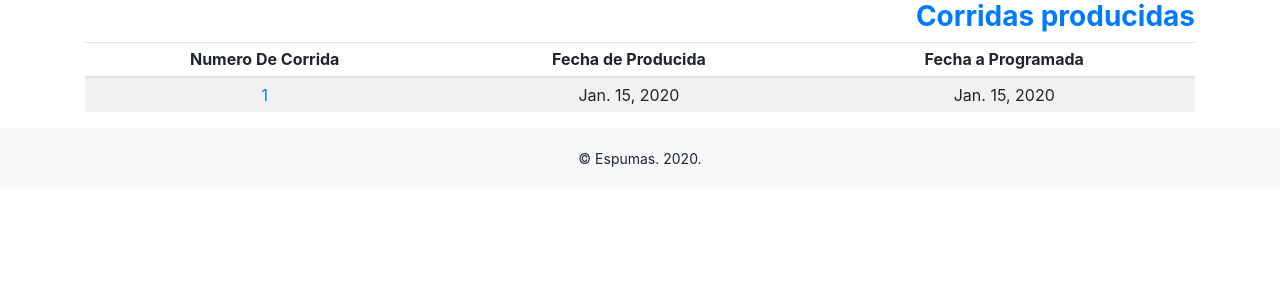
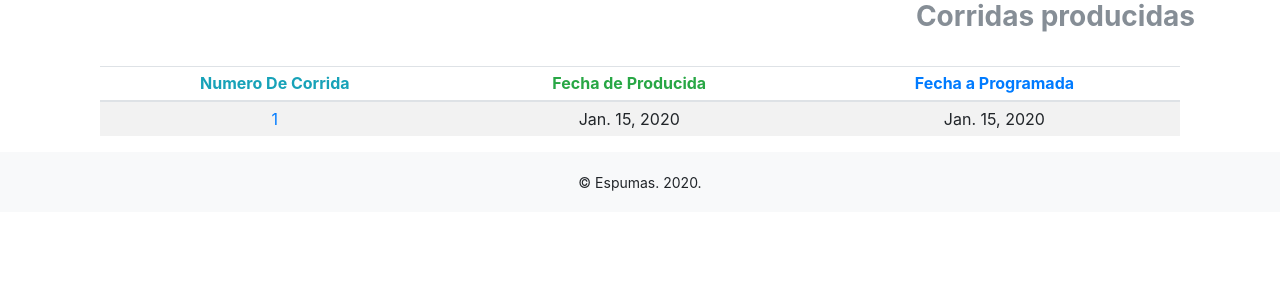
Before and after one commit to Alvarogarcia91/karmaprodv5, a Django app: template corrida/templates/ordenes/corridas_producidas.html in a window 1280 px wide. Shown: the part 129-429 px from the top of the page. Run offline with Django 3.2, Linux system fonts and the light colour scheme; the template is opened without the code that fills it: most values are stand-ins (such as "Sample title", 1, 10 or a date in 2020); some libraries are stand-ins or nearby versions.

Commit message:
moded aliment on code , added styles

```diff
--- a/corrida/templates/ordenes/corridas_producidas.html
+++ b/corrida/templates/ordenes/corridas_producidas.html
@@ -1,38 +1,27 @@
 {% extends "base.html" %}
 {% block content %}
-
-<h3 class="text-primary text-right" > <b>Corridas producidas </b>  </h3>
-
-
-    <div class="container">
-
-    </div>
-
+<h3 class="text-secondary text-right" > <b>Corridas producidas </b>  </h3>
+<br>
+<div class="container">
     <table class="table table-striped table-sm">
             <thead>
               <tr>
-                <th class="text-center align-middle" > Numero De Corrida </th>
-                <th class="text-center align-middle" > Fecha de Producida </th>
-                <th class="text-center align-middle" > Fecha a Programada </th>
+                <th class="text-info text-center align-middle" > Numero De Corrida </th>
+                <th class="text-success text-center align-middle" > Fecha de Producida </th>
+                <th class="text-primary text-center align-middle" > Fecha a Programada </th>
               </tr>
             </thead>
             <tbody>
               <tr>
-                    {% for corrida_producida in corridas_producidas %}
+                {% for corrida_producida in corridas_producidas %}
                 <td class="text-center align-middle"><a href="{% url 'corrida:corrida_producida' corrida_producida.id %} "> {{corrida_producida.id}} </a></td>
-
                 <td class="text-center align-middle" >{{corrida_producida.created.date}}</td>
-
                 <td class="text-center align-middle" >{{corrida_producida.fecha_programada.date}}</td>
-
-
               </tr>
-
               {%endfor%}
             </tbody>
           </table>
-
-        </div>
+</div>
 
 
 {%endblock%}
```
